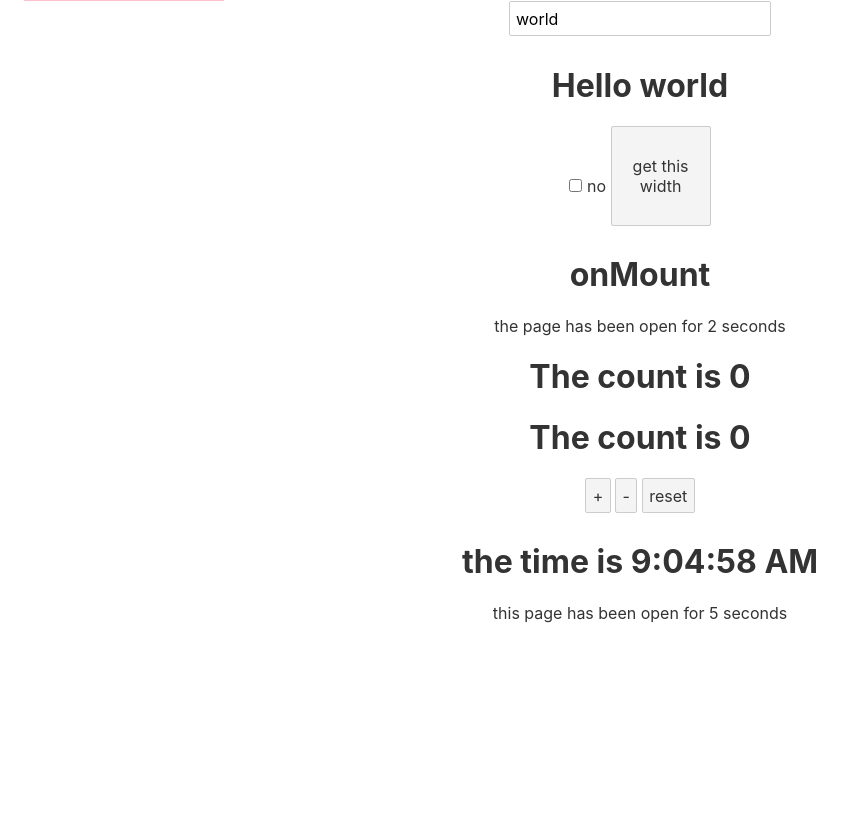
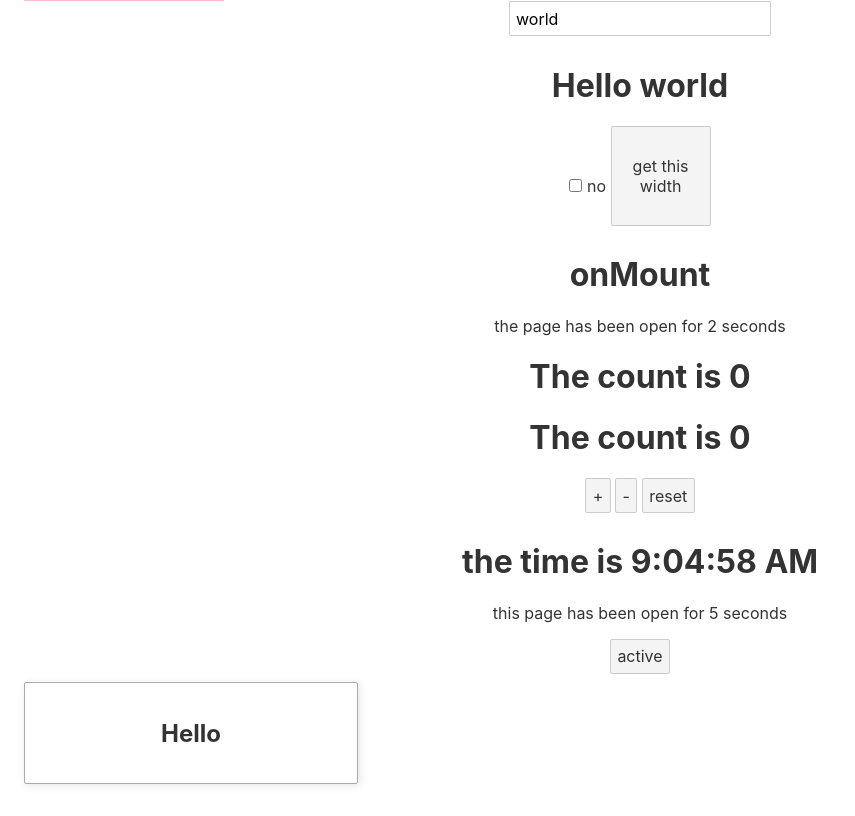
Before and after one commit to isaacy-125/KnowledgeManage, a Svelte app in the folder Svelte/svelte-projects/my-svelte-project/: page / in a window 1280 px wide. Shown: the part 989-1805 px from the top of the page, without its empty margins (0-855 px from the left). Before the commit the page ends 1644 px from the top, so only its background shows below. Built offline with nearby package versions, Linux system fonts and the light colour scheme.

Commit message:
[ADD]增加svelte demo

```diff
--- a/Svelte/svelte-projects/my-svelte-project/src/App.svelte
+++ b/Svelte/svelte-projects/my-svelte-project/src/App.svelte
@@ -10,6 +10,8 @@
 	import Bind from './Bind.svelte';
 	import Lifecycle from './Lifecycle.svelte';
 	import StoreSvelte from './Store.svelte';
+	import Classes from './Classes.svelte';
+	import SlotParent from './Slots/SlotParent.svelte';
 
 	export let name;
 </script>
@@ -26,6 +28,8 @@
 	<Bind />
 	<Lifecycle />
 	<StoreSvelte />
+	<Classes />
+	<SlotParent />
 </main>
 
 <style>
--- /dev/null
+++ b/Svelte/svelte-projects/my-svelte-project/src/Classes.svelte
@@ -0,0 +1,20 @@
+<script>
+    let active = false;
+</script>
+<style>
+    .active {
+        background-color: #ff3e00;
+        color: white;
+    }
+</style>
+<!-- class="{acitve ? 'active' : ''"} -->
+<button
+    on:click={() => active = !active}
+    class:active="{active}"
+>
+    {#if active}
+        inactive
+        {:else}
+        active
+    {/if}
+</button>
--- /dev/null
+++ b/Svelte/svelte-projects/my-svelte-project/src/Slots/SlotChild.svelte
@@ -0,0 +1,14 @@
+<style>
+.box {
+    width: 300px;
+    border: 1px solid #aaa;
+    border-radius: 2px;
+    box-shadow: 2px 2px 8px rgba(0,0,0,0.1);
+    padding: 1em;
+    margin: 0 0 1em 0;
+}
+</style>
+
+<div class="box">
+	<slot></slot>
+</div>
--- /dev/null
+++ b/Svelte/svelte-projects/my-svelte-project/src/Slots/SlotParent.svelte
@@ -0,0 +1,7 @@
+<script>
+    import SlotChild from './SlotChild.svelte';
+</script>
+
+<SlotChild>
+    <h2>Hello</h2>
+</SlotChild>
```
